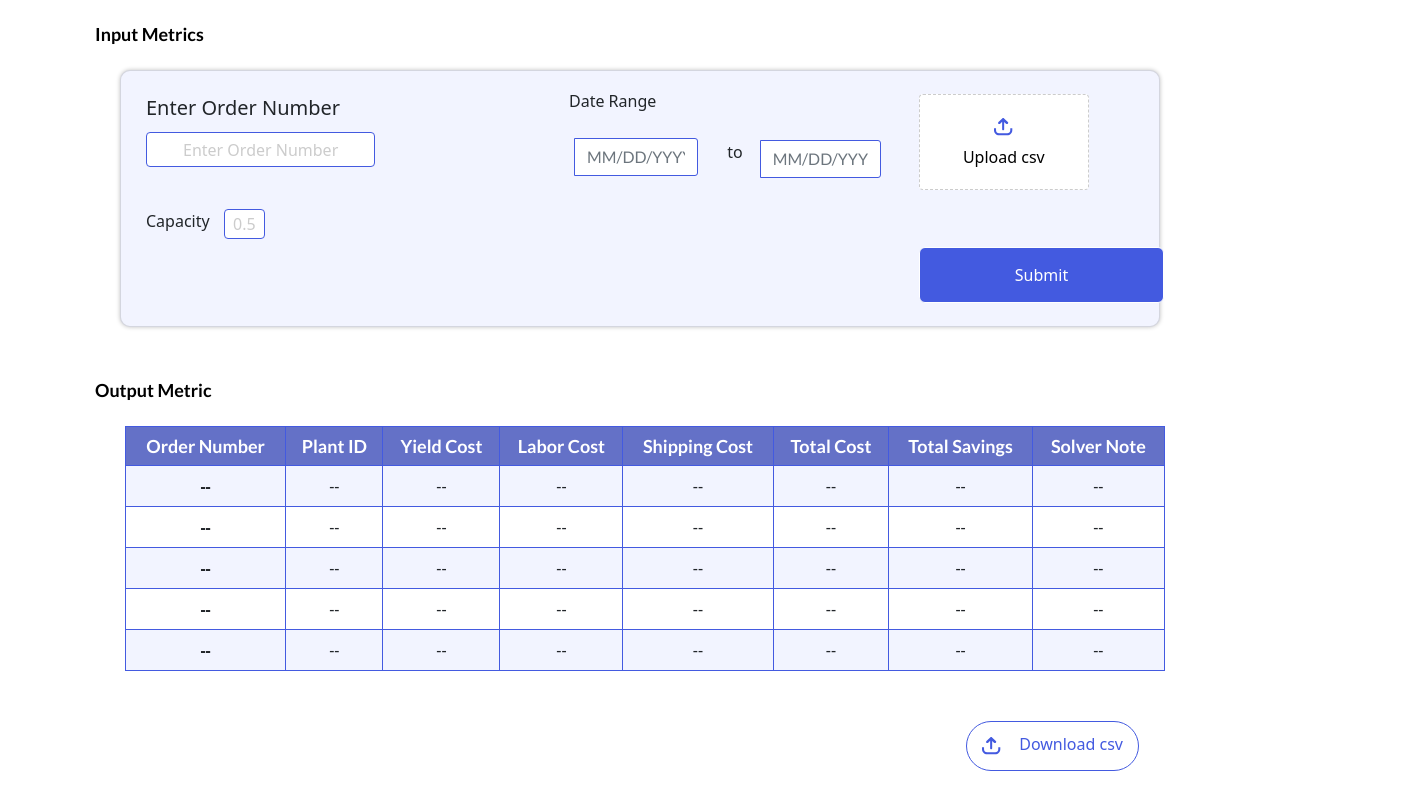
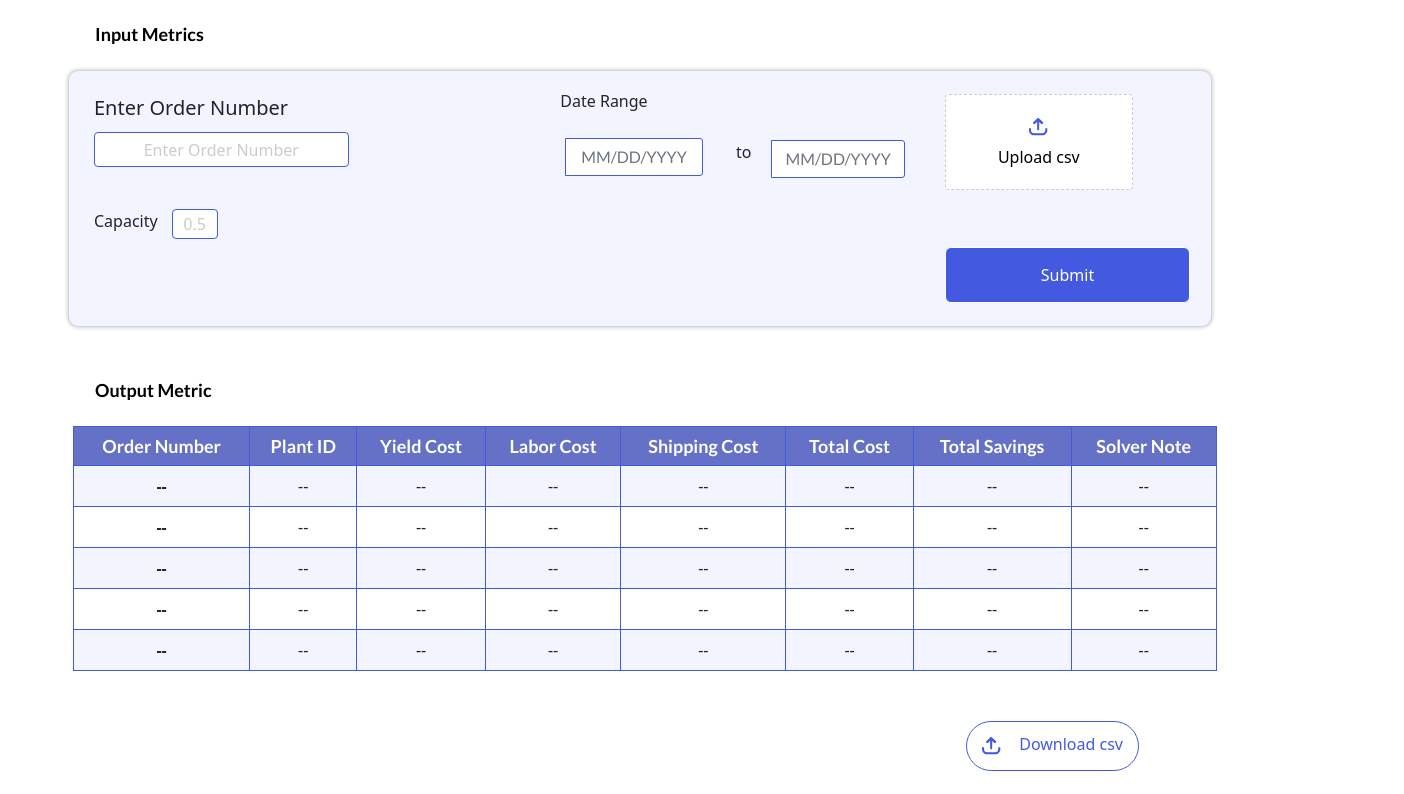
Before and after one commit to mm-akhtar/JB-FOODS, a plain HTML site: page Main/index.html in a window 1280 px wide. Shown: the part 108-902 px from the top of the page, 1404 px wide, since content can reach past the window. Drawn offline with nearby package versions, Linux system fonts and the light colour scheme.

Commit message:
changes col length

```diff
--- a/Main/index.html
+++ b/Main/index.html
@@ -28,7 +28,7 @@
             <p class="mx-5 px-4 input_metric">Input Metrics</p>
         </div>
 
-        <div class="card col-lg-10 mx-auto">
+        <div class="card col-lg-11 mx-auto">
             <div class="d-flex gap-0">
 
                 <div class="mx-0 col-5">
@@ -83,7 +83,7 @@
         <div class="mt-5">
             <p class="mx-5 px-4 input_metric">Output Metric</p>
         </div>
-        <div class=" col-lg-10 mx-auto  p-0">
+        <div class=" col-lg-11 mx-auto  p-0">
             <table class="table table-bordered table-hover">
                 <thead class="">
                     <tr class="table_headings fw-light">
```
